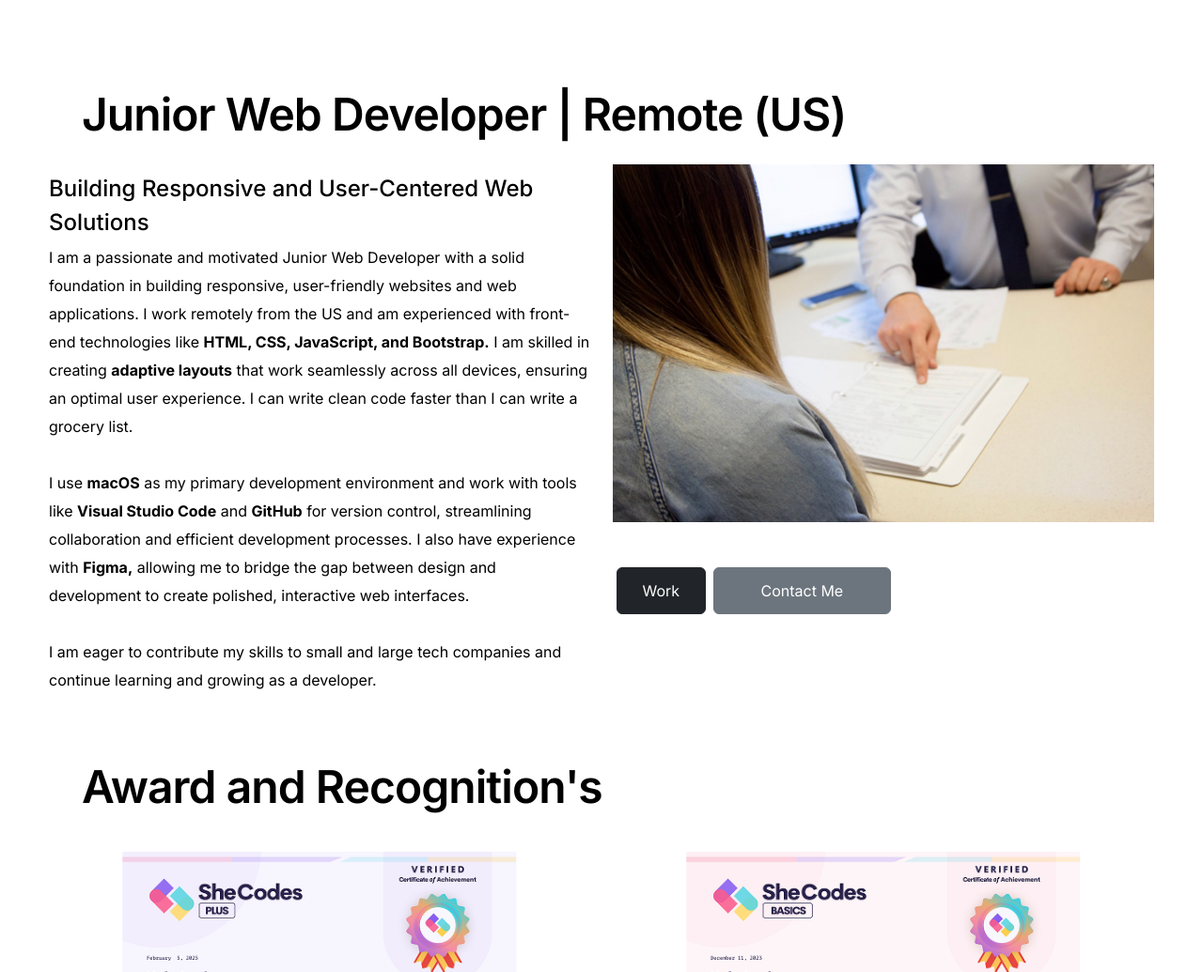
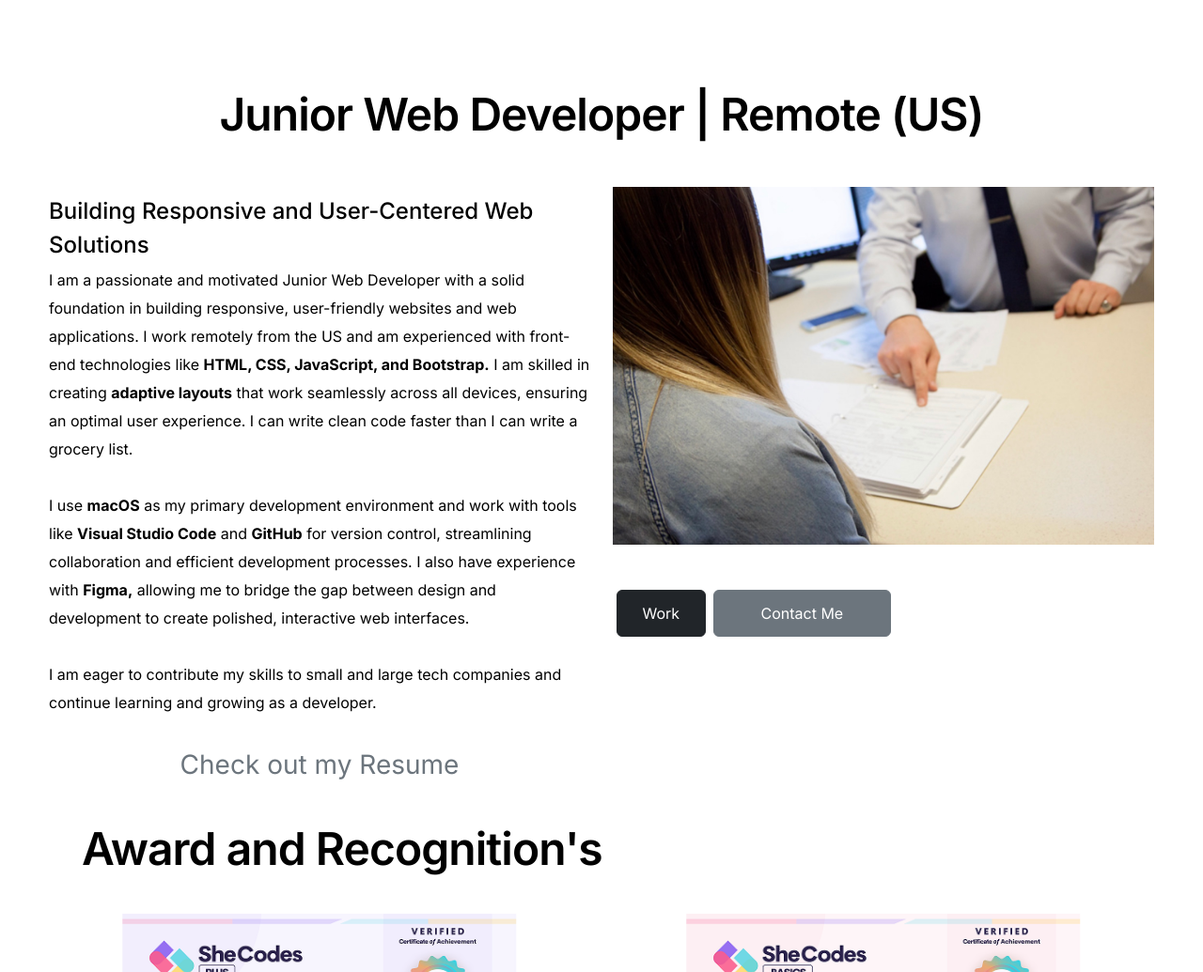
Before and after one commit to Magiktrekbean/professional-portfolio-KL2, a plain HTML site: page index.html in a window 1280 px wide. Shown: the part 1740-2775 px from the top of the page at 94% size. Drawn offline with nearby package versions, Linux system fonts and the light colour scheme.

Commit message:
added link to resume on index.html

```diff
--- a/index.html
+++ b/index.html
@@ -133,8 +133,10 @@
     <div class="container-fluid">
 
       <div class="row">
-        <div class=" col"><h3 class="mb-4">Junior Web Developer | Remote (US)</h3></div>
+        <div class=" col"><h3 class="mb-4 text-center">Junior Web Developer | Remote (US)</h3></div>
        </div>
+
+       <br/>
 
       <div class="row ">
         <div class="col-md-6">
@@ -157,6 +159,13 @@
 
           I am eager to contribute my skills to small and large tech companies and continue learning and growing as a developer.
          </p>
+
+         <div class="text-center text-secondary fs-3">
+          <a href="https://profile.indeed.com/p/kylal-vp5ech8" target="_blank"
+          class="text-reset text-decoration-none my-site">Check out my Resume
+          </a>
+         </div>
+
         </div>
 
       <div class="col-md-6 d-none d-lg-block">
--- a/src/styles.css
+++ b/src/styles.css
@@ -177,7 +177,7 @@ color: black;}
 
 footer .socials a{color: var(--secondary-font-color);
 padding: 8px;}
-footer .socials a:hover, .my-site:hover {color: #000000;}
+footer .socials a:hover, .my-site:hover {color: #000000!important;}
 footer .socials .font{font-size: 24px;}
 
   @media (max-width: 900px) {
```
